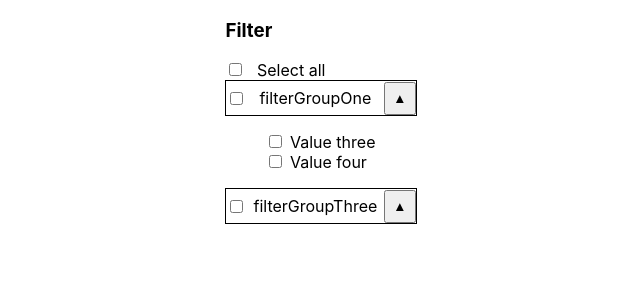
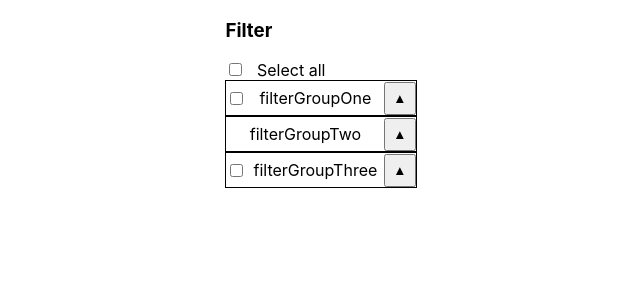
Before and after one commit to TrainingReact/FilterProject, a React (Create React App) app: page / in a window 1280 px wide. Shown: the top 300 px of the page, without its empty margins (319-959 px from the left). Built offline with nearby package versions, Linux system fonts and the light colour scheme.

Commit message:
aggiunto i valori selezionati all'inizio del filtro

```diff
--- a/src/components/CheckboxSelectGroup.js
+++ b/src/components/CheckboxSelectGroup.js
@@ -1,6 +1,6 @@
 import React, { useRef, useState, useMemo, useEffect, useCallback } from "react";
 import ButtonFilter from "./ButtonFilter";
-import { check, addIsCheckedToSubFilterData } from "../utils/utils";
+import { check, addIsCheckedToSubFilterData, whatIsCheckedByUser } from "../utils/utils";
 /**
  * the component manage the case in which select group checkbox is available from SUB_SELECT_ALL
  * @param {array} props.arrayData
@@ -9,14 +9,14 @@
  * @returns
  */
 export default function CheckboxSelectGroup(props) {
-  const { arrayData: arrayData, filterName: filterName, filterGroup: filterGroup } = props;
+  const { arrayData: arrayData, filterName: filterName, filterGroup: filterGroup, canBeSelect: canBeSelect, setr: setr } = props;
   //checkbox items select group ref
   const checkbox = useRef([]);
   //it add ischecked property for every sub filter value to set the state with updated data
   const newData = addIsCheckedToSubFilterData(arrayData);
-  //the useState is used to restore the previous checkboxes configuration
+  //the useState is used to restore the previous checkboxes configuration. At initial step, it is equal to current data
   const [previous, setprevious] = useState({ data: newData });
-  //the useState is used to save the visibility after click button
+  //the isSelected useState is used to save the visibility after click button
   const [isSelected, setIsSelected] = useState(false);
   //the function allows to manage filter visibility after button click
   const open = () => {
@@ -26,14 +26,15 @@
   const styleClass = useMemo(() => (isSelected ? "checkbox-select-group-on" : "checkbox-select-group-off"), [isSelected]);
   //checkbox select group ref
   const selectGroup = useRef([]);
-  const [thisstate, setthisstate] = useState({ data: newData });
 
   //the function manage sub filter value checked and save the actual checked/unchecked
-  //items configuration to allow to restore data in case of select group unchecked.
+  //items configuration. The result is saved into previuos/setprevious useState to allow to restore
+  //data in case of select group unchecked.
   const handleCheckChildElement = (event) => {
     let data = previous.data;
+
     //find who is checked and save in data
-    data.forEach((element) => {
+    data.forEach((element, index) => {
       if (element.filterValue === event.target.value) {
         element.isChecked = event.target.checked;
       }
@@ -42,9 +43,7 @@
     setprevious({
       data: data,
     });
-    setthisstate({
-      data: data,
-    });
+    setr(whatIsCheckedByUser(data));
   };
 
   //the function manage the select group selection. if select group is checked then
@@ -52,25 +51,27 @@
   //then it restores the items to the previous state.
   const handleAllChecked = (event) => {
     let data = previous.data;
-    let appoggio = [{}];
-    //restore previous state
-    if (event.target.checked === false) {
+
+    //it is a supporting array to save the actual checked values (useful to set filterres)
+    let filterChoosen = [];
+    //restore previous state because you have unchecked "select group"
+    if (!event.target.checked) {
+      //TODO: IN QUEST PUNTO se precedentemente è tutto checkato non mi deve tornare allo stato precedente ma ricontrollare il checkbox current e aggiornare di conseguenza
       data.map((element, key) => {
-        // appoggio.push(element);
+        filterChoosen.push({ filterName: "", filterValue: element.filterValue, isChecked: element.isChecked });
         return (checkbox.current[key].checked = element.isChecked);
       });
-      //check all
-    } else if (event.target.checked === true) {
+      //check all because you have checked "select group"
+    } else if (event.target.checked) {
       checkbox.current.forEach((el) => {
         el.checked = true;
-        appoggio.push({ filterName: "", filterValue: el.value, isChecked: el.checked });
-      });
-      setthisstate({
-        data: appoggio,
+        filterChoosen.push({ filterName: "", filterValue: el.value, isChecked: el.checked });
       });
     }
+    setr(whatIsCheckedByUser(filterChoosen));
   };
 
+  //manage the situation in which you select all the subitems or unselect one
   useEffect(() => {
     const ckbox = checkbox.current;
     const result = check(ckbox);
@@ -81,16 +82,11 @@
     }
   }, [handleCheckChildElement]);
 
-  useEffect(() => {
-    const ggg = thisstate.data.filter((el) => {
-      return el.isChecked === true;
-    });
-  }, [checkbox, handleCheckChildElement, handleAllChecked]);
-
   return (
+    <div>
       <div className="sub-filter-container">
         <div className="checkbox-select-group">
-        <input type="checkbox" name="selectAll" ref={selectGroup} onChange={handleAllChecked} value="checkedall" />
+          {canBeSelect ? <input type="checkbox" name="selectAll" ref={selectGroup} onChange={handleAllChecked} value="checkedall" /> : <span></span>}
           <label>{filterGroup}</label>
           <ButtonFilter func={open} isSelected={isSelected} />
         </div>
@@ -104,5 +100,6 @@
           })}
         </ul>
       </div>
+    </div>
   );
 }
--- a/src/components/FilterBody.js
+++ b/src/components/FilterBody.js
@@ -6,16 +6,17 @@
  * In particular, this is the filter groups container
  * @returns
  */
-export default function FilterBody() {
+export default function FilterBody(props) {
   const data = useContext(DataContext);
+  const { setr1: setr1, setr2: setr2, setr3: setr3 } = props;
   const filterGroupOne = data.filterGroupOne;
   const filterGroupTwo = data.filterGroupTwo;
   const filterGroupThree = data.filterGroupThree;
   return (
     <div className="filter-body">
-      <FilterGroup groupName={"filterGroupOne"} arr={filterGroupOne} />
-      <FilterGroup groupName={"filterGroupTwo"} arr={filterGroupTwo} />
-      <FilterGroup groupName={"filterGroupThree"} arr={filterGroupThree} />
+      <FilterGroup groupName={"filterGroupOne"} arr={filterGroupOne} setr={setr1} />
+      <FilterGroup groupName={"filterGroupTwo"} arr={filterGroupTwo} setr={setr2} />
+      <FilterGroup groupName={"filterGroupThree"} arr={filterGroupThree} setr={setr3} />
     </div>
   );
 }
--- a/src/components/FilterContainer.js
+++ b/src/components/FilterContainer.js
@@ -1,11 +1,22 @@
+import React, { useState } from "react";
 import FilterBody from "./FilterBody";
 import FilterHeader from "./FilterHeader";
+import FilterResults from "./FilterResults";
 
 export default function FilterContainer() {
+  const [pippo, setpippo] = useState("");
+  const [filterres1, setfilterres1] = useState([{ filterName: "", filterValue: "", isChecked: false }]);
+  const [filterres2, setfilterres2] = useState([{ filterName: "", filterValue: "", isChecked: false }]);
+  const [filterres3, setfilterres3] = useState([{ filterName: "", filterValue: "", isChecked: false }]);
   return (
     <div className="filter-body-container">
+      <div className="filter-results">
+        <FilterResults value={filterres1} />
+        <FilterResults value={filterres2} />
+        <FilterResults value={filterres3} />
+      </div>
       <FilterHeader />
-      <FilterBody />
+      <FilterBody setr1={setfilterres1} setr2={setfilterres2} setr3={setfilterres3} />
     </div>
   );
 }
--- a/src/components/FilterGroup.js
+++ b/src/components/FilterGroup.js
@@ -1,6 +1,5 @@
 import { SUB_SELECT_ALL } from "../data/Data";
 import React from "react";
-import ViewSubFilterItem from "./ViewSubFilterItem";
 import CheckboxSelectGroup from "./CheckboxSelectGroup";
 
 /**
@@ -10,7 +9,7 @@
  * @returns
  */
 export default function FilterGroup(props) {
-  const { groupName: groupName, arr: arr } = props;
+  const { groupName: groupName, arr: arr, setr: setr } = props;
   //this local variable is false in case of a "select group" is not available by SUB_SELECT_ALL.
   //Otherwise, it is set to true if the select group is available.
   let canBeSelect = false;
@@ -25,13 +24,15 @@
   //if canBeSelect is true you can see select group checkbox
   return (
     <div className={"sub-filter-container "}>
-      {canBeSelect ? (
-        <span>
-          <CheckboxSelectGroup arrayData={arr} filterName={filterInfo.filterName} filterGroup={filterInfo.filterGroup} />
-        </span>
-      ) : (
-        <ViewSubFilterItem arr={arr} />
-      )}
+      <span>
+        <CheckboxSelectGroup
+          arrayData={arr}
+          filterName={filterInfo.filterName}
+          filterGroup={filterInfo.filterGroup !== "" ? filterInfo.filterGroup : groupName}
+          canBeSelect={canBeSelect}
+          setr={setr}
+        />
+      </span>
     </div>
   );
 }
--- /dev/null
+++ b/src/components/FilterResults.js
@@ -0,0 +1,16 @@
+import React from "react";
+/**
+ * The component allows to show the selected items
+ * @param {array} props
+ * @returns
+ */
+export default function FilterResults(props) {
+  const { value: elementChoosen } = props;
+  return (
+    <div>
+      {elementChoosen.map((element, index) => {
+        return <span key={index}>{element.filterValue + "  "}</span>;
+      })}
+    </div>
+  );
+}
--- a/src/components/ViewSubFilterItem.js
+++ /dev/null
@@ -1,22 +0,0 @@
-import React from "react";
-
-/**
- * The component is about subgroup checkbox.
- * @param {array} props.arrayData
- * @param {bool} props.isChecked
- * @returns
- */
-export default function ViewSubFilterItem(props) {
-  const { arr: arr } = props;
-  return (
-    <ul className="list-without-group">
-      {arr.map((item, index) => {
-        return (
-          <li key={index}>
-            <input key={index} type="checkbox" name={item} /> {item.filterValue}
-          </li>
-        );
-      })}
-    </ul>
-  );
-}
--- a/src/css/filter.css
+++ b/src/css/filter.css
@@ -59,3 +59,8 @@
 .list-without-group{
   list-style-type: none;
 }
+
+.filter-results{
+  display: flex;
+  flex-flow: column wrap;
+}
--- a/src/utils/utils.js
+++ b/src/utils/utils.js
@@ -24,3 +24,24 @@
   });
   return newData;
 }
+
+/**
+ * the function returns actual filter selected
+ * @param {array} next
+ * @returns {array}
+ */
+export function whatIsCheckedByUser(next) {
+  var trueValues = next.filter((el) => {
+    return conditionFilter(el);
+  });
+  return trueValues;
+}
+
+/**
+ * the function changes the object checked
+ * @param {object} el
+ * @returns {object}
+ */
+export function conditionFilter(el) {
+  return el.isChecked === true;
+}
```
Lines whose indentation alone changed are shown as unchanged.
